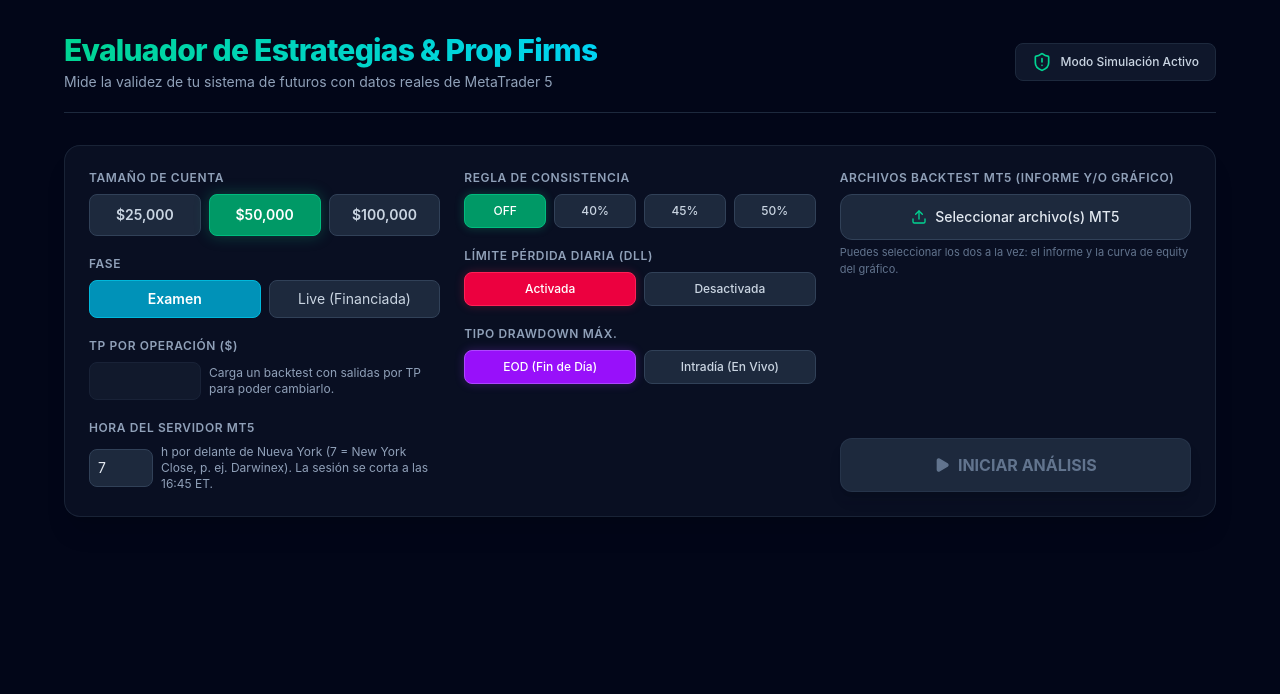
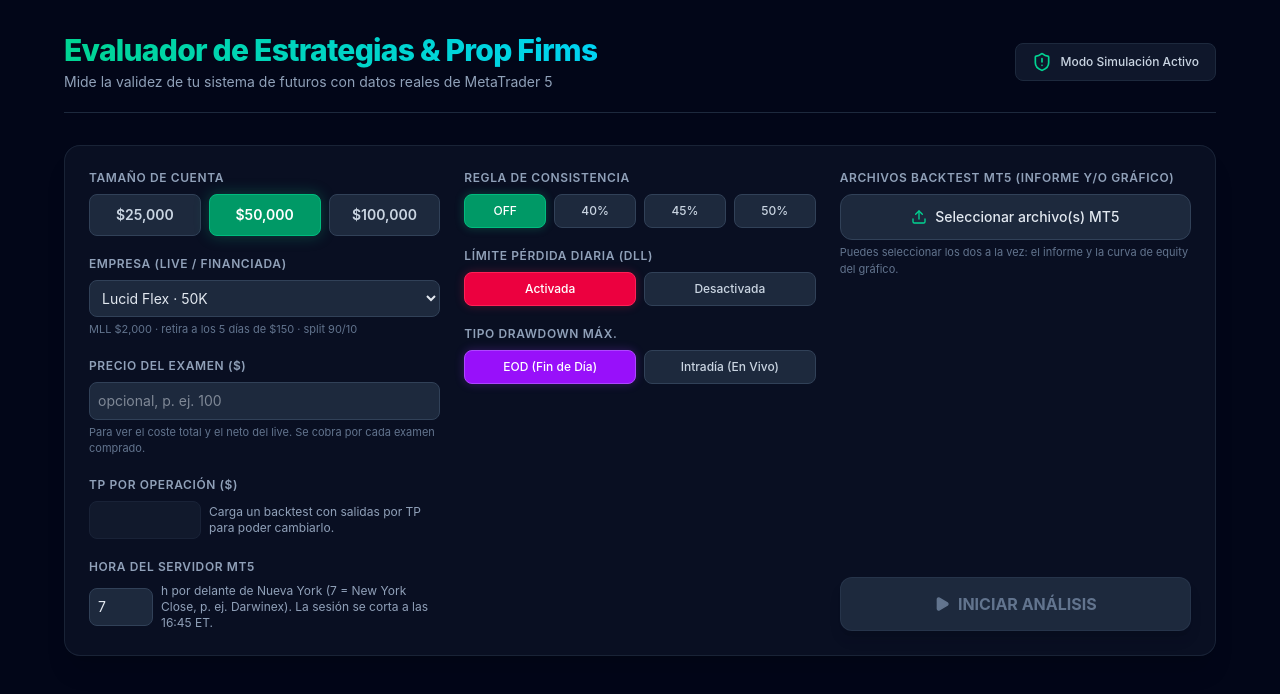
Before and after one commit to CharlyEAapps/FUTUROS, a React (Vite) app in the folder app/: page / in a window 1280 px wide. Shown: the top 694 px of the page. Built offline with nearby package versions, Linux system fonts and the light colour scheme.

Commit message:
Live encadenado (cuentas live = aprobados), precio de examen, neto y archivo de contexto

```diff
--- a/app/src/App.jsx
+++ b/app/src/App.jsx
@@ -11,6 +11,8 @@ const App = () => {
   const [phase, setPhase] = useState('Examen');
   // Empresa (prop firm) para la fase Live. De momento solo Lucid Flex; preparado para añadir más.
   const [propFirm, setPropFirm] = useState('lucidflex');
+  // Precio de cada examen (opcional), para calcular el coste total y el neto del live
+  const [examPrice, setExamPrice] = useState('');
   // Horas que el reloj del servidor MT5 va por delante de Nueva York. 7 = servidores "New York Close" (p. ej. Darwinex: GMT+2/+3 con DST de EE.UU.)
   const [serverOffsetHours, setServerOffsetHours] = useState(7);
 
@@ -161,12 +163,6 @@ const App = () => {
   const runBacktest = () => {
     if (trades.length === 0) return;
 
-    // --- FASE LIVE (cuenta financiada): lógica propia, distinta del examen ---
-    if (phase === 'Live') {
-      runLive();
-      return;
-    }
-
     let targetProfitAmount = 0;
     let dailyLossAmount = 0;
     let maxDrawdownAmount = 0;
@@ -240,7 +236,7 @@ const App = () => {
       lowestFloating: tr.lowestFloating !== undefined ? tr.lowestFloating * lotScale : undefined,
     }));
 
-    sessionTrades.forEach((trade) => {
+    sessionTrades.forEach((trade, tradeIndex) => {
       // Estadísticas Globales
       if (trade.profit > 0) {
         winningTrades++;
@@ -318,7 +314,7 @@ const App = () => {
           aprobados++;
           const daysCount = Math.max(1, uniqueExamDays.size);
           durationsPass.push(daysCount);
-          examHistory.push({ status: 'pass', duration: daysCount, start: currentExamStartDate, end: trade.date, reason: 'Objetivo en flotante' });
+          examHistory.push({ status: 'pass', duration: daysCount, start: currentExamStartDate, end: trade.date, endIndex: tradeIndex, reason: 'Objetivo en flotante' });
           currentBalance = accountSize;
           highestEODBalance = accountSize;
           highestIntradayBalance = accountSize;
@@ -410,7 +406,8 @@ const App = () => {
             status: 'pass',
             duration: daysCount,
             start: currentExamStartDate,
-            end: trade.date
+            end: trade.date,
+            endIndex: tradeIndex
           });
 
           // Resetear cuenta
@@ -502,10 +499,19 @@ const App = () => {
       month: periodStatsFor(keyFns.month),
     };
 
+    // Fase Live encadenada: cada aprobado abre una cuenta financiada en paralelo
+    const live = computeLive(examHistory, sessionTrades);
+    // Coste de exámenes (opcional) y neto del live
+    const precio = parseFloat(examPrice);
+    const examCost = precio > 0 ? precio * comprados : 0;
+    const netoLive = live.totalRetirado - examCost;
+
     setResults({
       comprados,
       aprobados,
       suspendidos,
+      examCost,
+      live: { ...live, netoLive },
       // % de exámenes resueltos (aprobados + suspendidos) que se aprobaron; el examen en curso no cuenta
       passRate: aprobados + suspendidos > 0 ? ((aprobados / (aprobados + suspendidos)) * 100).toFixed(1) : 0,
       winrate: totalProcessedTrades > 0 ? ((winningTrades / totalProcessedTrades) * 100).toFixed(2) : 0,
@@ -523,112 +529,89 @@ const App = () => {
     });
   };
 
-  // --- Motor de la fase LIVE (cuenta financiada) ---
-  // Una operación por día. Cada cuenta nace al día siguiente de aprobar un examen (aquí: tras cada
-  // operación, una cuenta nueva empieza en la siguiente). La cuenta necesita `minProfitDays` días con
-  // >= minDayProfit para RETIRAR (estado final azul). Si una operación cae al MLL, la cuenta se quema.
-  const runLive = () => {
+  // --- Live encadenado: cada examen APROBADO abre una cuenta financiada que opera, en paralelo,
+  // las operaciones siguientes del backtest (una por día). El examen sigue su curso; por eso el
+  // nº de cuentas live = nº de aprobados. examHistory trae el endIndex de cada aprobado.
+  const computeLive = (examHistory, sessionTrades) => {
     const firm = PROP_FIRMS[propFirm];
     const maxLoss = firm.maxLoss[accountSize] || firm.maxLoss[50000];
     const lockedFloor = accountSize + 100; // el MLL EOD se bloquea en inicial + 100
 
-    // Reconstruimos las operaciones con la hora de sesión (corte 16:45 ET) como en el examen
-    const sessionShiftMs = (7 * 60 + 15 - serverOffsetHours * 60) * 60000;
-    const sessionDay = (trade) => {
-      const m = /^(\d{4})[./-](\d{2})[./-](\d{2})[ T](\d{2}):(\d{2})(?::(\d{2}))?/.exec(trade.time || '');
-      if (!m) return trade.date;
-      const ms = Date.UTC(+m[1], +m[2] - 1, +m[3], +m[4], +m[5], +(m[6] || 0)) + sessionShiftMs;
-      return new Date(ms).toISOString().slice(0, 10);
-    };
-    const sessionTrades = trades.map((tr) => ({ ...tr, date: sessionDay(tr) }));
-
     let retiradas = 0;
     let quemadas = 0;
+    let enCurso = 0;
     let totalRetirado = 0; // suma del 90% de cada cuenta que retiró
     const history = [];
 
-    // Estado de la cuenta financiada en curso
-    let account = null;
-    const startAccount = (startDate) => ({
-      start: startDate,
-      balance: accountSize,
-      highestEOD: accountSize,
-      ddLimit: accountSize - maxLoss,
-      validDays: 0, // días con >= minDayProfit
-      profitAccum: 0, // beneficio acumulado sobre el saldo inicial
-      firstTradeDone: false,
-    });
-
-    const closeWithdraw = (acc, endDate) => {
-      // Retira el máximo (todo el beneficio acumulado); el trader se queda el split
-      const retirableBruto = Math.max(0, acc.profitAccum);
-      const neto = retirableBruto * firm.profitSplit;
+    // Por cada examen aprobado, una cuenta live que empieza en la operación siguiente a la aprobación
+    const aprobadosEvents = examHistory.filter((e) => e.status === 'pass' && typeof e.endIndex === 'number');
+
+    for (const ev of aprobadosEvents) {
+      let balance = accountSize;
+      let highestEOD = accountSize;
+      let ddLimit = accountSize - maxLoss;
+      let validDays = 0;
+      let profitAccum = 0;
+      let firstTradeDone = false;
+      let resolved = false;
+
+      for (let i = ev.endIndex + 1; i < sessionTrades.length; i++) {
+        const trade = sessionTrades[i];
+
+        // 1ª operación de la cuenta: lotaje del EA (resultado tal cual). Siguientes: TP recorta la ganancia al objetivo.
+        let dayProfit = trade.profit;
+        if (firstTradeDone) {
+          if (trade.highestFloating !== undefined) {
+            if (trade.highestFloating >= firm.dailyTarget) dayProfit = firm.dailyTarget;
+          } else if (trade.profit > firm.dailyTarget) {
+            dayProfit = firm.dailyTarget;
+          }
+        }
+
+        // ¿La operación toca el MLL? (una perdedora mantiene su pérdida real; solo quema si cae al límite)
+        const worstEquity = balance + (trade.lowestFloating !== undefined ? trade.lowestFloating : Math.min(trade.profit, 0));
+        if (worstEquity <= ddLimit) {
+          quemadas++;
+          history.push({ status: 'burn', start: ev.end, end: trade.date, reason: 'Pérdida máxima (MLL)' });
+          resolved = true;
+          break;
+        }
+
+        balance += dayProfit;
+        profitAccum += dayProfit;
+        firstTradeDone = true;
+        if (balance > highestEOD) highestEOD = balance;
+        ddLimit = Math.min(highestEOD - maxLoss, lockedFloor);
+        if (dayProfit >= firm.minDayProfit) validDays++;
+
+        if (validDays >= firm.minProfitDays) {
+          const bruto = Math.max(0, profitAccum);
+          const neto = bruto * firm.profitSplit;
           totalRetirado += neto;
           retiradas++;
-      history.push({ status: 'withdraw', start: acc.start, end: endDate, amount: neto, gross: retirableBruto });
-    };
-    const burnAccount = (acc, endDate, reason) => {
-      quemadas++;
-      history.push({ status: 'burn', start: acc.start, end: endDate, reason });
-    };
-
-    for (let i = 0; i < sessionTrades.length; i++) {
-      const trade = sessionTrades[i];
-      if (!account) account = startAccount(trade.date);
-
-      // Objetivo del día: la 1ª operación va con lotaje normal; las siguientes con TP al objetivo diario.
-      // El TP recorta la ganancia al objetivo si el equity (flotante) lo alcanza.
-      let dayProfit = trade.profit;
-      if (account.firstTradeDone && trade.highestFloating !== undefined) {
-        // si el equity llegó al objetivo, se cierra ahí
-        if (trade.highestFloating >= firm.dailyTarget) dayProfit = firm.dailyTarget;
-      } else if (account.firstTradeDone && trade.profit > firm.dailyTarget) {
-        // sin equity intradía, se recorta el cierre al objetivo
-        dayProfit = firm.dailyTarget;
-      }
-
-      // Pérdida que toca el MLL -> cuenta quemada (el riesgo es el máximo)
-      const worstEquity = account.balance + (trade.lowestFloating !== undefined ? trade.lowestFloating : Math.min(trade.profit, 0));
-      if (worstEquity <= account.ddLimit) {
-        burnAccount(account, trade.date, 'Pérdida máxima (MLL)');
-        account = null;
-        continue;
-      }
-
-      // Aplicar resultado del día
-      account.balance += dayProfit;
-      account.profitAccum += dayProfit;
-      account.firstTradeDone = true;
-
-      // Actualizar trailing EOD (sube con el cierre más alto, tope en inicial + 100)
-      if (account.balance > account.highestEOD) account.highestEOD = account.balance;
-      account.ddLimit = Math.min(account.highestEOD - maxLoss, lockedFloor);
-
-      // ¿Día válido? (beneficio del día >= mínimo)
-      if (dayProfit >= firm.minDayProfit) account.validDays++;
-
-      // ¿Cuenta lista para retirar?
-      if (account.validDays >= firm.minProfitDays) {
-        closeWithdraw(account, trade.date);
-        account = null;
-      }
-    }
-    // La cuenta en curso al final del backtest queda sin resolver (no se cuenta como retirada ni quemada)
-
-    setResults({
-      live: true,
+          history.push({ status: 'withdraw', start: ev.end, end: trade.date, amount: neto, gross: bruto });
+          resolved = true;
+          break;
+        }
+      }
+      if (!resolved) {
+        enCurso++;
+        history.push({ status: 'open', start: ev.end, end: null });
+      }
+    }
+
+    return {
       firmLabel: firm.label,
-      accountSize,
       retiradas,
       quemadas,
-      totalCuentas: retiradas + quemadas + (account ? 1 : 0),
-      enCurso: account ? 1 : 0,
+      enCurso,
+      totalCuentas: aprobadosEvents.length,
       totalRetirado,
       profitSplit: firm.profitSplit,
       payoutsToLive: firm.payoutsToLive,
       alcanzoLive: retiradas >= firm.payoutsToLive,
       history,
-    });
+    };
   };
 
   // Guardar el análisis actual en el navegador
@@ -641,7 +624,7 @@ const App = () => {
       id: Date.now().toString(36) + Math.random().toString(36).slice(2, 6),
       name: name.trim() || defaultName,
       savedAt: new Date().toISOString(),
-      config: { accountSize, consistency, dailyLossEnabled, drawdownType, serverOffsetHours, tpTarget, fileName },
+      config: { accountSize, consistency, dailyLossEnabled, drawdownType, serverOffsetHours, tpTarget, examPrice, propFirm, fileName },
       results,
     };
     persistRecords([record, ...savedRecords]);
@@ -808,27 +791,7 @@ const App = () => {
             </div>
 
             <div>
-              <label className="block text-xs font-semibold text-slate-400 mb-2 uppercase tracking-wider">Fase</label>
-              <div className="grid grid-cols-2 gap-2">
-                {['Examen', 'Live'].map((p) => (
-                  <button
-                    key={p}
-                    onClick={() => { setPhase(p); setResults(null); }}
-                    className={`py-2 px-3 text-xs sm:text-sm rounded-lg transition-all border ${
-                      phase === p
-                        ? 'bg-cyan-600 border-cyan-500 text-white font-semibold'
-                        : 'bg-slate-800 border-slate-700 text-slate-300 hover:bg-slate-700'
-                    }`}
-                  >
-                    {p === 'Live' ? 'Live (Financiada)' : p}
-                  </button>
-                ))}
-              </div>
-            </div>
-
-            {phase === 'Live' && (
-              <div>
-                <label className="block text-xs font-semibold text-slate-400 mb-2 uppercase tracking-wider">Empresa (Prop Firm)</label>
+              <label className="block text-xs font-semibold text-slate-400 mb-2 uppercase tracking-wider">Empresa (Live / Financiada)</label>
               <select
                 value={propFirm}
                 onChange={(e) => { setPropFirm(e.target.value); setResults(null); }}
@@ -842,7 +805,20 @@ const App = () => {
                 MLL ${(PROP_FIRMS[propFirm].maxLoss[accountSize] || 0).toLocaleString()} · retira a los {PROP_FIRMS[propFirm].minProfitDays} días de ${PROP_FIRMS[propFirm].minDayProfit} · split {Math.round(PROP_FIRMS[propFirm].profitSplit * 100)}/{100 - Math.round(PROP_FIRMS[propFirm].profitSplit * 100)}
               </p>
             </div>
-            )}
+
+            <div>
+              <label className="block text-xs font-semibold text-slate-400 mb-2 uppercase tracking-wider">Precio del examen ($)</label>
+              <input
+                type="number"
+                min={0}
+                step={10}
+                value={examPrice}
+                onChange={(e) => setExamPrice(e.target.value)}
+                placeholder="opcional, p. ej. 100"
+                className="w-full py-2 px-2 text-sm rounded-lg bg-slate-800 border border-slate-700 text-slate-200"
+              />
+              <p className="text-[11px] text-slate-500 mt-1">Para ver el coste total y el neto del live. Se cobra por cada examen comprado.</p>
+            </div>
 
             <div>
               <label className="block text-xs font-semibold text-slate-400 mb-2 uppercase tracking-wider">TP por operación ($)</label>
@@ -1047,93 +1023,7 @@ const App = () => {
         )}
 
         {/* Resultados del Backtest */}
-        {results && results.live ? (
-          <div className="space-y-6 animate-fadeIn">
-            <div className="flex items-center justify-between border-b border-slate-800 pb-3 flex-wrap gap-2">
-              <h2 className="text-lg font-bold text-cyan-400">Fase Live · {results.firmLabel} {results.accountSize / 1000}K</h2>
-              <button
-                onClick={saveCurrentRecord}
-                className="flex items-center gap-2 px-3 py-1.5 text-xs font-semibold rounded-lg bg-slate-800 hover:bg-slate-700 border border-slate-700 text-emerald-400 transition-colors"
-              >
-                <FileText className="w-3.5 h-3.5" /> Guardar registro
-              </button>
-            </div>
-
-            {/* Tarjetas del live */}
-            <div className="grid grid-cols-1 sm:grid-cols-3 gap-4">
-              <div className="bg-slate-900 border border-slate-800 p-5 rounded-2xl shadow-md">
-                <div className="flex items-center justify-between">
-                  <span className="text-xs font-semibold uppercase tracking-wider text-blue-400">Cuentas Retiradas</span>
-                  <Award className="w-5 h-5 text-blue-400" />
-                </div>
-                <p className="text-3xl font-extrabold text-blue-400 mt-2">{results.retiradas}</p>
-                <span className="text-xs text-slate-500 mt-1 block">de {results.totalCuentas} cuentas financiadas</span>
-              </div>
-              <div className="bg-slate-900 border border-slate-800 p-5 rounded-2xl shadow-md">
-                <div className="flex items-center justify-between">
-                  <span className="text-xs font-semibold uppercase tracking-wider text-rose-400">Cuentas Quemadas</span>
-                  <AlertTriangle className="w-5 h-5 text-rose-400" />
-                </div>
-                <p className="text-3xl font-extrabold text-rose-400 mt-2">{results.quemadas}</p>
-                <span className="text-xs text-slate-500 mt-1 block">tocaron la pérdida máxima</span>
-              </div>
-              <div className="bg-slate-900 border border-slate-800 p-5 rounded-2xl shadow-md">
-                <div className="flex items-center justify-between">
-                  <span className="text-xs font-semibold uppercase tracking-wider text-emerald-400">Total Retirado (90%)</span>
-                  <TrendingUp className="w-5 h-5 text-emerald-400" />
-                </div>
-                <p className="text-3xl font-extrabold text-emerald-400 mt-2">${results.totalRetirado.toLocaleString(undefined, { maximumFractionDigits: 0 })}</p>
-                <span className="text-xs text-slate-500 mt-1 block">tu parte tras el split 90/10</span>
-              </div>
-            </div>
-
-            {/* Cronología del live */}
-            <div className="bg-slate-900 border border-slate-800 p-6 rounded-2xl">
-              <div className="flex items-center justify-between mb-4">
-                <div className="flex items-center gap-2">
-                  <Calendar className="w-5 h-5 text-cyan-400" />
-                  <h3 className="text-sm font-bold uppercase tracking-wider text-slate-300">Cuentas Financiadas</h3>
-                </div>
-                <div className="flex items-center gap-3 text-xs text-slate-400">
-                  <span className="flex items-center gap-1"><span className="w-3 h-3 bg-blue-500 rounded-sm inline-block"></span> Retirado</span>
-                  <span className="flex items-center gap-1"><span className="w-3 h-3 bg-rose-500 rounded-sm inline-block"></span> Quemada</span>
-                </div>
-              </div>
-              <div className="flex flex-wrap gap-2 p-4 bg-slate-950/60 rounded-xl border border-slate-800/80 max-h-64 overflow-y-auto">
-                {results.history.length === 0 ? (
-                  <p className="text-xs text-slate-500">No hubo cuentas financiadas en este backtest.</p>
-                ) : (
-                  results.history.map((h, i) => (
-                    <div
-                      key={i}
-                      title={h.status === 'withdraw'
-                        ? `Cuenta #${i + 1}\nRETIRADO: $${h.amount.toFixed(0)} (90% de $${h.gross.toFixed(0)})\nDel ${h.start} al ${h.end}`
-                        : `Cuenta #${i + 1}\nQuemada: ${h.reason}\nDel ${h.start} al ${h.end}`}
-                      className={`w-7 h-7 rounded-md flex items-center justify-center text-[10px] font-bold cursor-pointer transition-transform hover:scale-110 ${
-                        h.status === 'withdraw'
-                          ? 'bg-blue-600/80 border border-blue-400 text-white shadow-[0_0_8px_rgba(59,130,246,0.4)]'
-                          : 'bg-rose-600/80 border border-rose-400 text-white shadow-[0_0_8px_rgba(244,63,94,0.4)]'
-                      }`}
-                    >
-                      {i + 1}
-                    </div>
-                  ))
-                )}
-              </div>
-            </div>
-
-            <div className="bg-blue-950/30 border border-blue-900/50 rounded-xl p-4 flex gap-3 text-sm text-blue-200">
-              <Info className="w-5 h-5 flex-shrink-0 text-blue-400" />
-              <p>
-                <strong>Live de {results.firmLabel}:</strong> una operación por día; la primera con lotaje del EA y el resto buscando el objetivo diario, arriesgando la pérdida máxima.
-                La cuenta RETIRA tras {PROP_FIRMS[propFirm].minProfitDays} días con ≥${PROP_FIRMS[propFirm].minDayProfit}, y retiras el {Math.round(results.profitSplit * 100)}%.
-                Si una operación toca la pérdida máxima, la cuenta se quema.
-                {results.alcanzoLive ? ' Se alcanzaron las retiradas para pasar a Live real.' : ''}
-                {results.enCurso ? ` Hay ${results.enCurso} cuenta en curso al final del backtest (sin resolver).` : ''}
-              </p>
-            </div>
-          </div>
-        ) : results ? (
+        {results ? (
           <div className="space-y-6 animate-fadeIn">
 
             {/* Pestañas + guardar */}
@@ -1143,6 +1033,7 @@ const App = () => {
                   { id: 'general', label: 'General' },
                   { id: 'detalle', label: 'Detalle temporal' },
                   { id: 'comparativa', label: 'Comparativa' },
+                  { id: 'live', label: 'Live / Financiada' },
                 ].map((t) => (
                   <button
                     key={t.id}
@@ -1532,6 +1423,85 @@ const App = () => {
             </div>
             )}
 
+            {activeTab === 'live' && (
+            <div className="space-y-6">
+              <div className="grid grid-cols-2 md:grid-cols-4 gap-4">
+                <div className="bg-slate-900 border border-slate-800 p-5 rounded-2xl">
+                  <span className="text-xs font-semibold uppercase tracking-wider text-blue-400 block">Cuentas Retiradas</span>
+                  <p className="text-3xl font-extrabold text-blue-400 mt-2">{results.live.retiradas}</p>
+                  <span className="text-xs text-slate-500 mt-1 block">de {results.live.totalCuentas} financiadas (= aprobados)</span>
+                </div>
+                <div className="bg-slate-900 border border-slate-800 p-5 rounded-2xl">
+                  <span className="text-xs font-semibold uppercase tracking-wider text-rose-400 block">Cuentas Quemadas</span>
+                  <p className="text-3xl font-extrabold text-rose-400 mt-2">{results.live.quemadas}</p>
+                  <span className="text-xs text-slate-500 mt-1 block">tocaron la pérdida máxima</span>
+                </div>
+                <div className="bg-slate-900 border border-slate-800 p-5 rounded-2xl">
+                  <span className="text-xs font-semibold uppercase tracking-wider text-emerald-400 block">Total Retirado</span>
+                  <p className="text-3xl font-extrabold text-emerald-400 mt-2">${results.live.totalRetirado.toLocaleString(undefined, { maximumFractionDigits: 0 })}</p>
+                  <span className="text-xs text-slate-500 mt-1 block">tu {Math.round(results.live.profitSplit * 100)}% tras el split</span>
+                </div>
+                <div className="bg-slate-900 border border-slate-800 p-5 rounded-2xl">
+                  <span className="text-xs font-semibold uppercase tracking-wider text-slate-300 block">Neto (− coste exámenes)</span>
+                  <p className={`text-3xl font-extrabold mt-2 ${results.live.netoLive >= 0 ? 'text-emerald-400' : 'text-rose-400'}`}>
+                    {results.live.netoLive >= 0 ? '+' : ''}${results.live.netoLive.toLocaleString(undefined, { maximumFractionDigits: 0 })}
+                  </p>
+                  <span className="text-xs text-slate-500 mt-1 block">
+                    {results.examCost > 0 ? `coste ${results.comprados} exám. × precio = $${results.examCost.toLocaleString()}` : 'pon el precio del examen para ver el coste'}
+                  </span>
+                </div>
+              </div>
+
+              <div className="bg-slate-900 border border-slate-800 p-6 rounded-2xl">
+                <div className="flex items-center justify-between mb-4">
+                  <div className="flex items-center gap-2">
+                    <Calendar className="w-5 h-5 text-cyan-400" />
+                    <h3 className="text-sm font-bold uppercase tracking-wider text-slate-300">Cuentas Financiadas ({results.live.firmLabel})</h3>
+                  </div>
+                  <div className="flex items-center gap-3 text-xs text-slate-400">
+                    <span className="flex items-center gap-1"><span className="w-3 h-3 bg-blue-500 rounded-sm inline-block"></span> Retirado</span>
+                    <span className="flex items-center gap-1"><span className="w-3 h-3 bg-rose-500 rounded-sm inline-block"></span> Quemada</span>
+                    <span className="flex items-center gap-1"><span className="w-3 h-3 bg-slate-600 rounded-sm inline-block"></span> En curso</span>
+                  </div>
+                </div>
+                <div className="flex flex-wrap gap-2 p-4 bg-slate-950/60 rounded-xl border border-slate-800/80 max-h-64 overflow-y-auto">
+                  {results.live.history.length === 0 ? (
+                    <p className="text-xs text-slate-500">No hubo exámenes aprobados, así que no se abrió ninguna cuenta financiada.</p>
+                  ) : (
+                    results.live.history.map((h, i) => (
+                      <div
+                        key={i}
+                        title={h.status === 'withdraw'
+                          ? `Cuenta #${i + 1}\nRETIRADO: $${h.amount.toFixed(0)} (90% de $${h.gross.toFixed(0)})\nDesde ${h.start} hasta ${h.end}`
+                          : h.status === 'burn'
+                          ? `Cuenta #${i + 1}\nQuemada: ${h.reason}\nDesde ${h.start} hasta ${h.end}`
+                          : `Cuenta #${i + 1}\nEn curso al final del backtest\nAbierta el ${h.start}`}
+                        className={`w-7 h-7 rounded-md flex items-center justify-center text-[10px] font-bold cursor-pointer transition-transform hover:scale-110 ${
+                          h.status === 'withdraw'
+                            ? 'bg-blue-600/80 border border-blue-400 text-white shadow-[0_0_8px_rgba(59,130,246,0.4)]'
+                            : h.status === 'burn'
+                            ? 'bg-rose-600/80 border border-rose-400 text-white'
+                            : 'bg-slate-700 border border-slate-500 text-slate-300'
+                        }`}
+                      >
+                        {i + 1}
+                      </div>
+                    ))
+                  )}
+                </div>
+              </div>
+
+              <div className="bg-blue-950/30 border border-blue-900/50 rounded-xl p-4 flex gap-3 text-sm text-blue-200">
+                <Info className="w-5 h-5 flex-shrink-0 text-blue-400" />
+                <p>
+                  <strong>Live de {results.live.firmLabel}:</strong> cada examen aprobado abre una cuenta financiada que opera en paralelo las operaciones siguientes (una por día). La primera va con lotaje del EA; el resto busca ≥${PROP_FIRMS[propFirm].minDayProfit}/día. La cuenta retira tras {PROP_FIRMS[propFirm].minProfitDays} días válidos y te llevas el {Math.round(results.live.profitSplit * 100)}%. Una operación que toque la pérdida máxima quema la cuenta.
+                  {results.live.alcanzoLive ? ' Se alcanzaron las retiradas para pasar a Live real.' : ''}
+                  {results.live.enCurso ? ` ${results.live.enCurso} cuenta(s) sin resolver al final del backtest.` : ''}
+                </p>
+              </div>
+            </div>
+            )}
+
             {contractCheck && contractCheck.over > 0 && (
               <div className="bg-amber-950/30 border border-amber-900/50 rounded-xl p-4 text-sm text-amber-200">
                 {contractWarning}
```
Also changed, not shown: 2 other files (tests, documents, lock files or other folders). Lines whose indentation alone changed are shown as unchanged.
